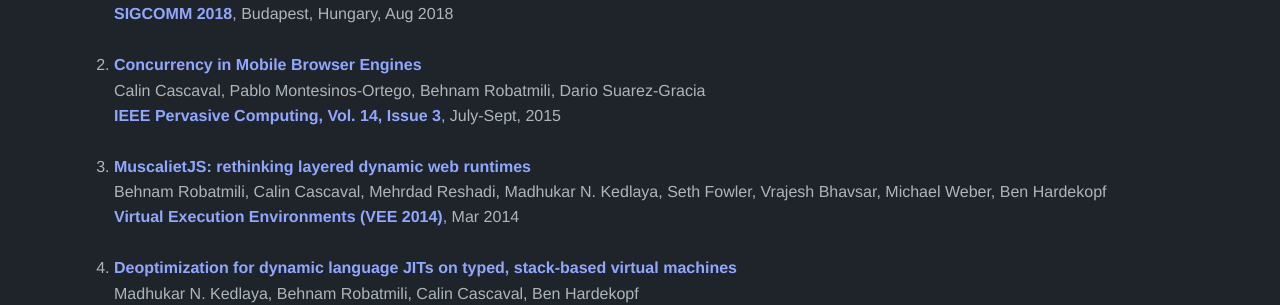
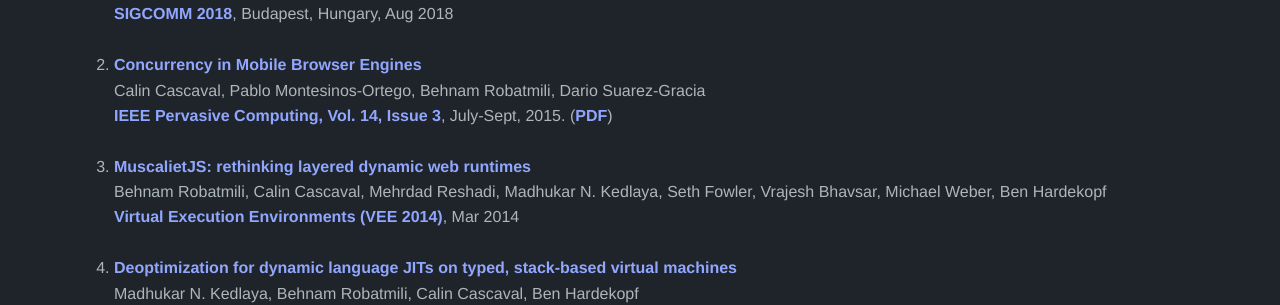
Before and after one commit to cc10512/cc10512.github.io, a Jekyll site: the page built from calin/cv.html, in a window 1280 px wide and 900 px high, scrolled down 4088 px. Shown: the part 153-458 px from the top of the window. Built offline with Jekyll 4.4.1, drawn with Linux system fonts in a browser that asks for light colours.

Commit message:
add papers locally, starting with the Zoomm IEEE one

```diff
--- a/calin/cv.html
+++ b/calin/cv.html
@@ -659,7 +659,7 @@
        Concurrency in Mobile Browser Engines</a><br/>Calin Cascaval,
        Pablo Montesinos-Ortego, Behnam Robatmili, Dario
        Suarez-Gracia<br/><a href="http://www.computer.org/csdl/mags/pc/2015/03/index.html">IEEE Pervasive Computing, Vol. 14, Issue 3</a>,
-       July-Sept, 2015<br/><br/></li>
+       July-Sept, 2015. (<a href='/assets/docs/Concurrency_in_Mobile_Browser_Engines.pdf'>PDF</a>)<br/><br/></li>
 
 <li><a class='title'
   href="http://dx.doi.org/10.1145/2576195.2576211">MuscalietJS:
```
Also changed, not shown: 1 other file.
